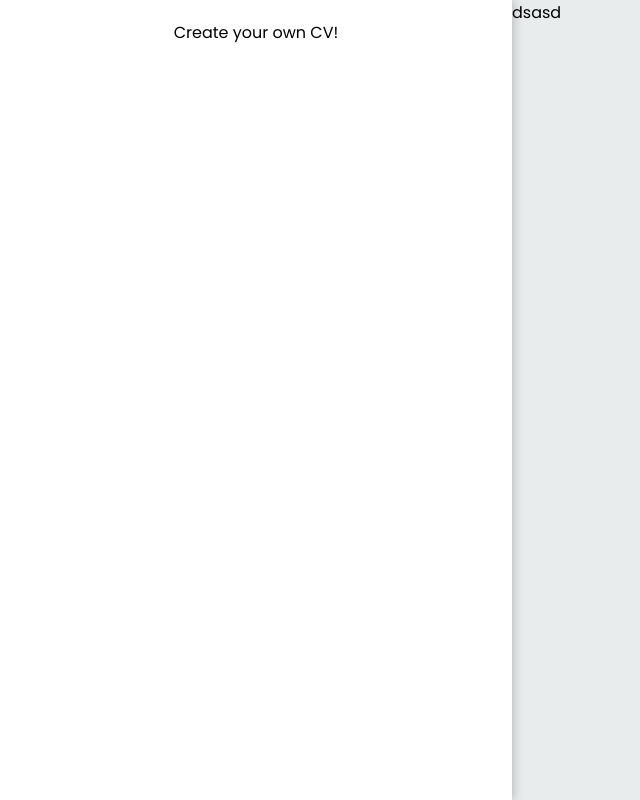
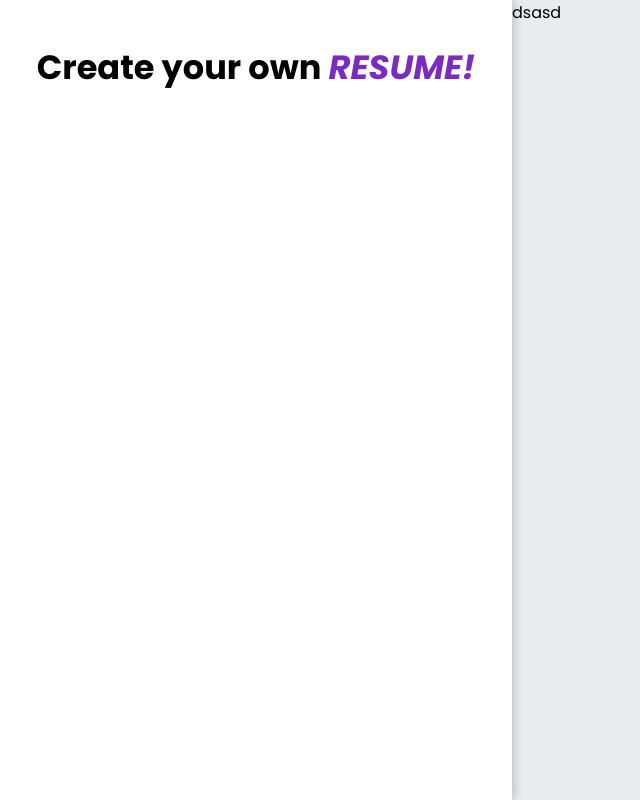
Before and after one commit to Kili196/CV-Generator, a React (Vite) app: page / in a window 1280 px wide. Shown: the whole page, without its empty margins (0-640 px from the left). Built offline with nearby package versions, Linux system fonts and the light colour scheme.

Commit message:
added stxyling to heading

```diff
--- a/src/App.jsx
+++ b/src/App.jsx
@@ -10,7 +10,9 @@ function App() {
 
     <div className="container">
       <div className="form-section">
-        <header> Create your own CV!</header>
+        <header>
+          <h1> Create your own <span className="highlight"> <em> RESUME! </em> </span> </h1>
+          </header>
       </div>
       <div className="cv-view"> dsasd </div>
     </div>
--- a/src/styles/App.css
+++ b/src/styles/App.css
@@ -1,6 +1,7 @@
 :root {
   --main-backgroundColor: #e8ecec;
   --form-width: 40vw;
+  --highlight-color: #7b2cbf;
 }
 
 * {
@@ -28,6 +29,13 @@
 .cv-view {
   height: 100vh;
   min-width: calc(100vw - var(--form-width));
-
   background-color: var(--main-backgroundColor);
 }
+
+h1 {
+  font-size: 2.1rem;
+}
+
+.highlight {
+  color: var(--highlight-color);
+}
```
